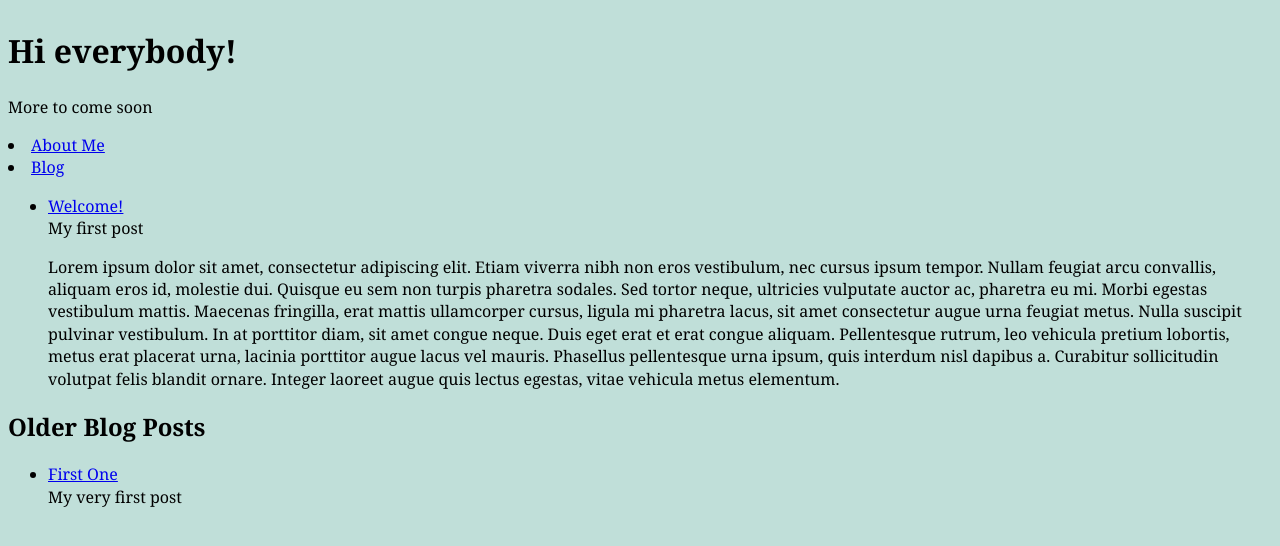
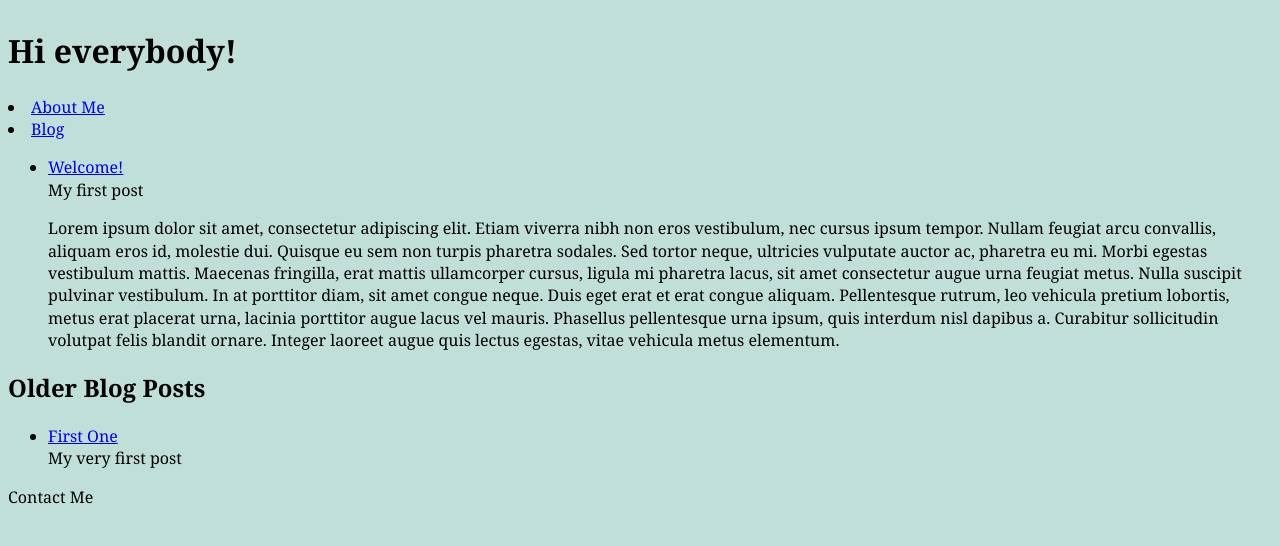
Before and after one commit to davidbroadfoot/site, a Jekyll site: the page built from index.html, in a window 1280 px wide. Shown: the top 546 px of the page. Built offline with Jekyll 4.4.1, drawn with Linux system fonts in a browser that asks for light colours.

Commit message:
trying things

```diff
--- a/index.html
+++ b/index.html
@@ -1,8 +1,12 @@
 ---
 layout: default
 ---
+<div class="title-area">
+
+
 <h1> Hi    everybody!  </h1>
-  <p> More to come soon </p>
+  <p class="sub-title"> {{ page.description }} </p>
+  </div>
   <li> <a href="about.html">About Me</a></li>
   <li> <a href="blog.html">Blog</a></li>
 
@@ -27,3 +31,7 @@ layout: default
 
   {% endfor %}
 </ul>
+
+<footer>
+Contact Me
+</footer>
```
